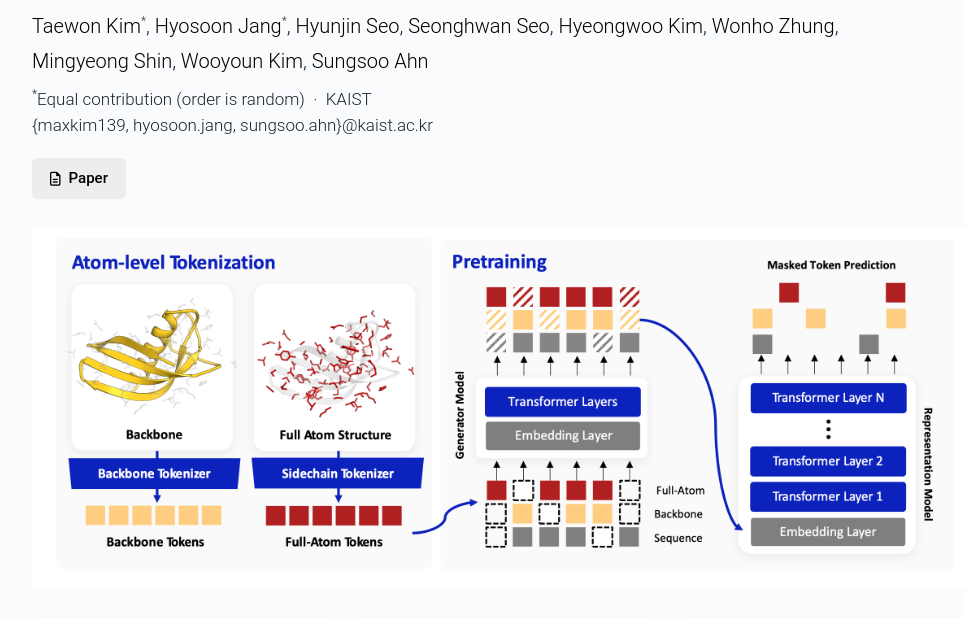
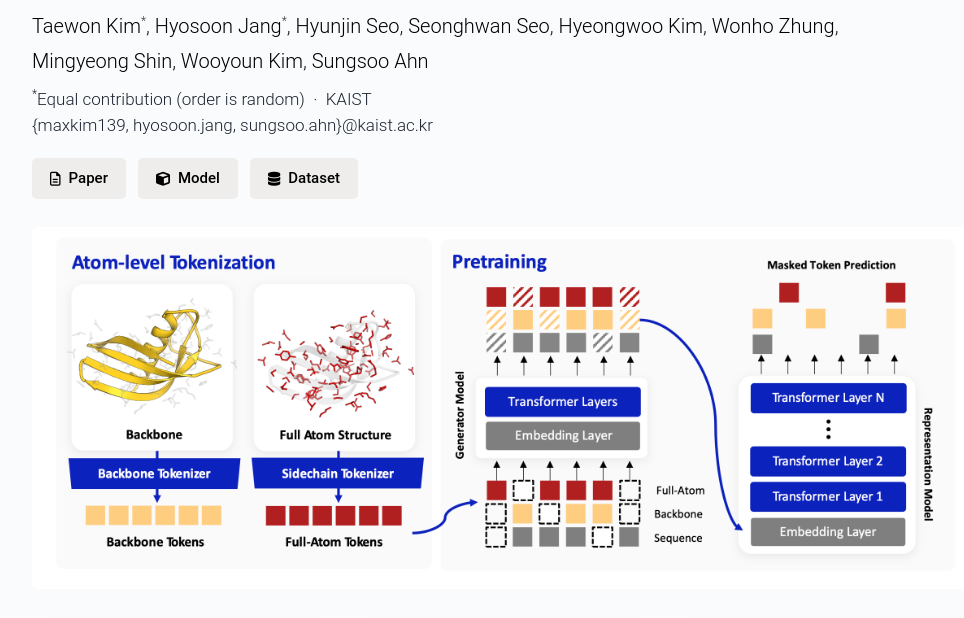
Before and after one commit to holymollyhao/TriProRep, a plain HTML site: page index.html in a window 1280 px wide. Shown: the part 178-796 px from the top of the page, without its empty margins (134-1098 px from the left). Drawn offline with Linux system fonts and the light colour scheme.

Commit message:
Add dataset and model buttons to project page
Added buttons next to the paper link pointing to the TriProRep model and RepSP dataset on Hugging Face.

Co-Authored-By: Claude Haiku 4.5 <noreply@anthropic.com>

```diff
--- a/index.html
+++ b/index.html
@@ -107,6 +107,12 @@
       <div class="link-btn-parent">
         <a class="link-btn" href="https://arxiv.org/abs/2605.22133" target="_blank">
           <i class="fa-regular fa-file-lines"></i> Paper
+        </a>
+        <a class="link-btn" href="https://huggingface.co/k-fold-structure/triprorep" target="_blank">
+          <i class="fa-solid fa-cube"></i> Model
+        </a>
+        <a class="link-btn" href="https://huggingface.co/k-fold-structure/repsp" target="_blank">
+          <i class="fa-solid fa-database"></i> Dataset
         </a>
       </div>
 
```
